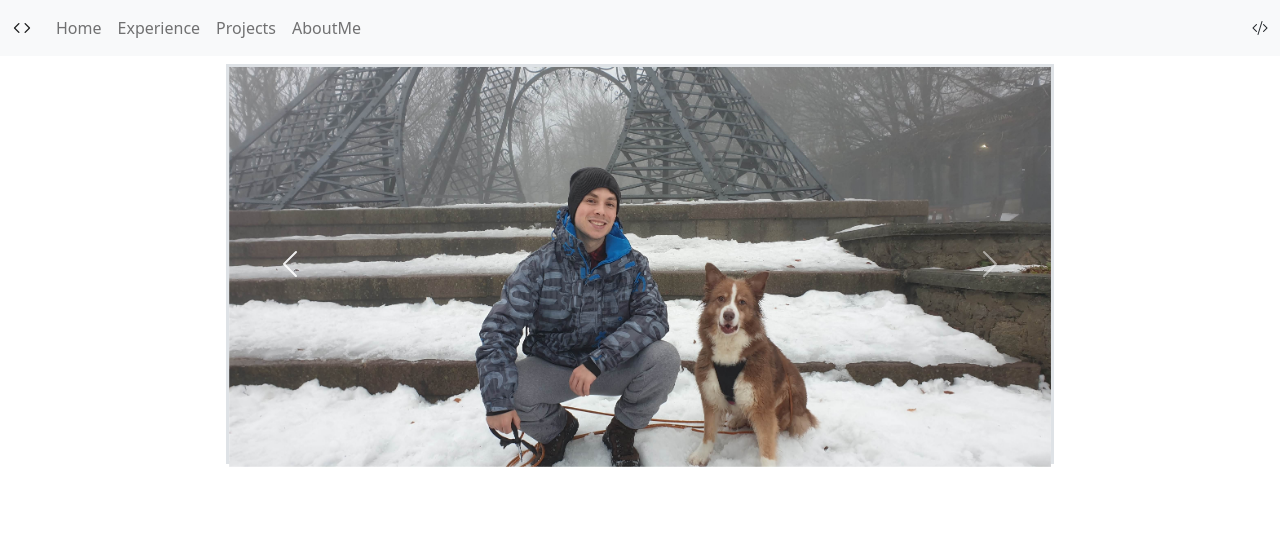
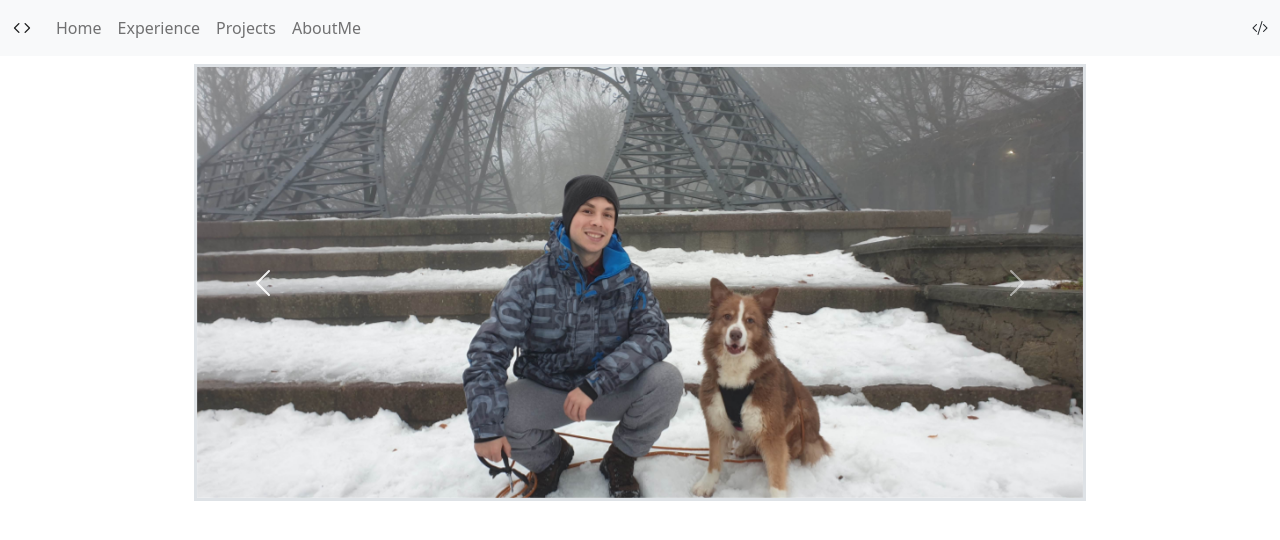
Before and after one commit to FrancescoSanti96/FrancescoSanti96.github.io, a React (Create React App) app: page /aboutme in a window 1280 px wide. Both pictures are taken after a click on the button "Previous". Shown: the top 540 px of the page. Built offline with nearby package versions, Linux system fonts and the light colour scheme.

Commit message:
fix slider

```diff
--- a/src/views/aboutMe/index.tsx
+++ b/src/views/aboutMe/index.tsx
@@ -6,27 +6,27 @@ export default function AboutMe() {
     return (
         <>
             <div className="container">
-                <div id="carouselExampleInterval" className="carousel slide carousel-fade mt-2 border border-3" data-bs-ride="carousel" style={{ width: 'fit-content', maxHeight: 400, margin: 'auto' }}>
+                <div id="carouselExampleInterval" className="carousel slide carousel-fade mt-2 border border-3" data-bs-ride="carousel" style={{width: '80%', margin: 'auto' }}>
                     <div className="carousel-inner">
                         <div className="carousel-item active" data-bs-interval="10000">
                             <img src={imageMaggie}
                                 className="d-block"
                                 alt="..."
-                                style={{ maxHeight: 400 }}
+                                style={{ maxHeight: 450 ,  width: '100%', objectFit: 'cover'}}
                                 />
                         </div>
                         <div className="carousel-item" data-bs-interval="2000">
                             <img src={imageMaggieOcchiali}
                                 className="d-block"
                                 alt="..."
-                                style={{ maxHeight: 400 }}
+                                style={{ maxHeight: 450, width: '100%', objectFit: 'cover' }}
                                 />
                         </div>
                         <div className="carousel-item">
                             <img src={meAndMaggie }
                                 className="d-block"
                                 alt="..."
-                                style={{ maxHeight: 400 }}
+                                style={{ maxHeight: 450, width: '100%', objectFit: 'cover' }}
                                 />
                         </div>
                     </div>
```
